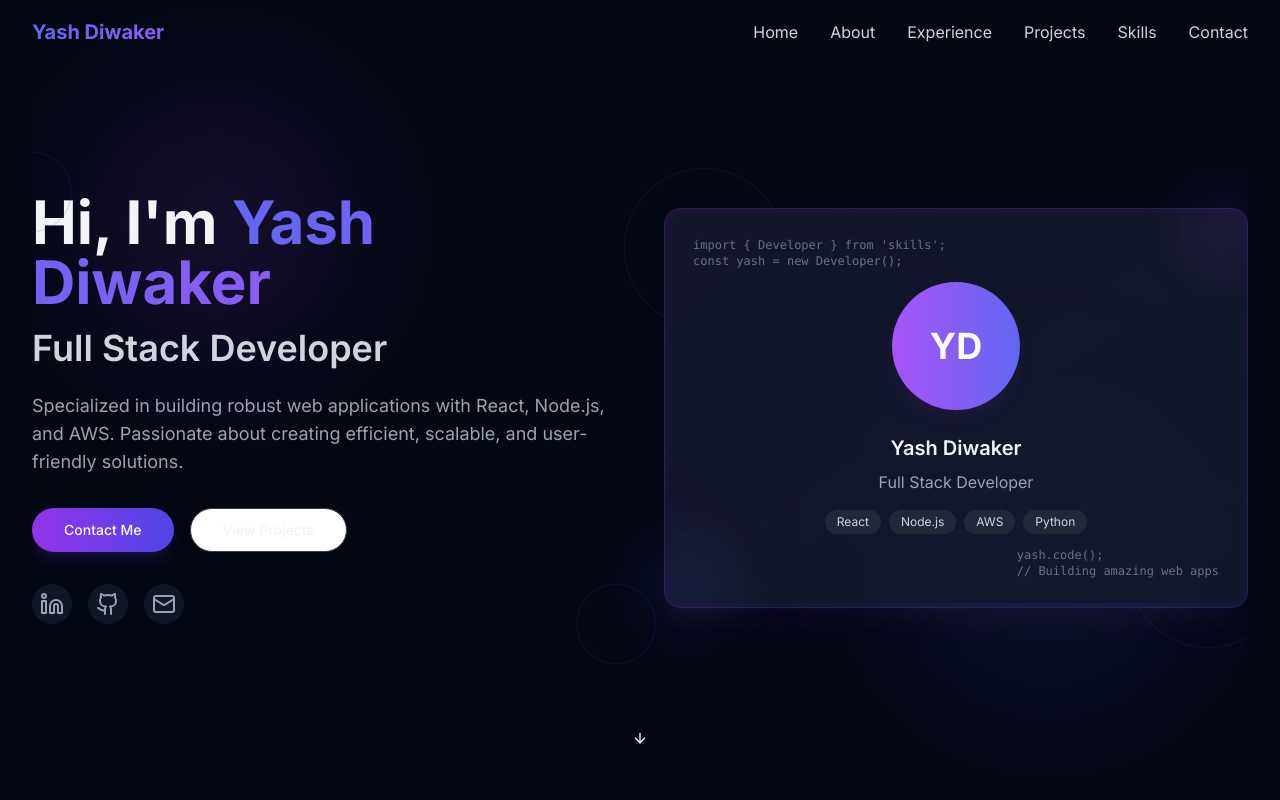
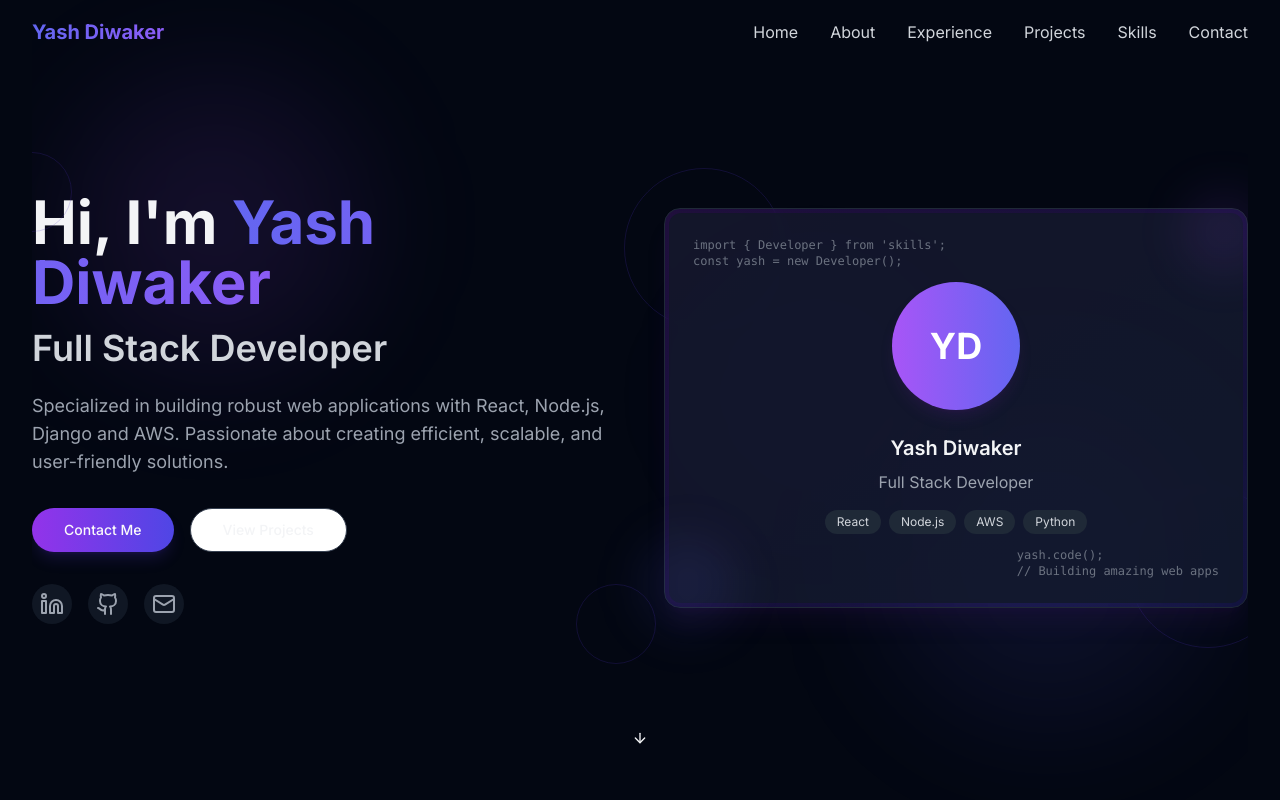
Before and after one commit to NoobCoderY/Yash, a Next.js app: page / in a window 1280 px wide. Shown: the top 800 px of the page. Built offline with nearby package versions, Linux system fonts and the light colour scheme.

Commit message:
Update hero.tsx

```diff
--- a/components/hero.tsx
+++ b/components/hero.tsx
@@ -33,7 +33,7 @@ export default function Hero() {
             <span className='relative'>Full Stack Developer</span>
           </h2>
           <p className='text-lg text-gray-400 mb-8 max-w-xl'>
-            Specialized in building robust web applications with React, Node.js,
+            Specialized in building robust web applications with React, Node.js, Django
             and AWS. Passionate about creating efficient, scalable, and
             user-friendly solutions.
           </p>
```
